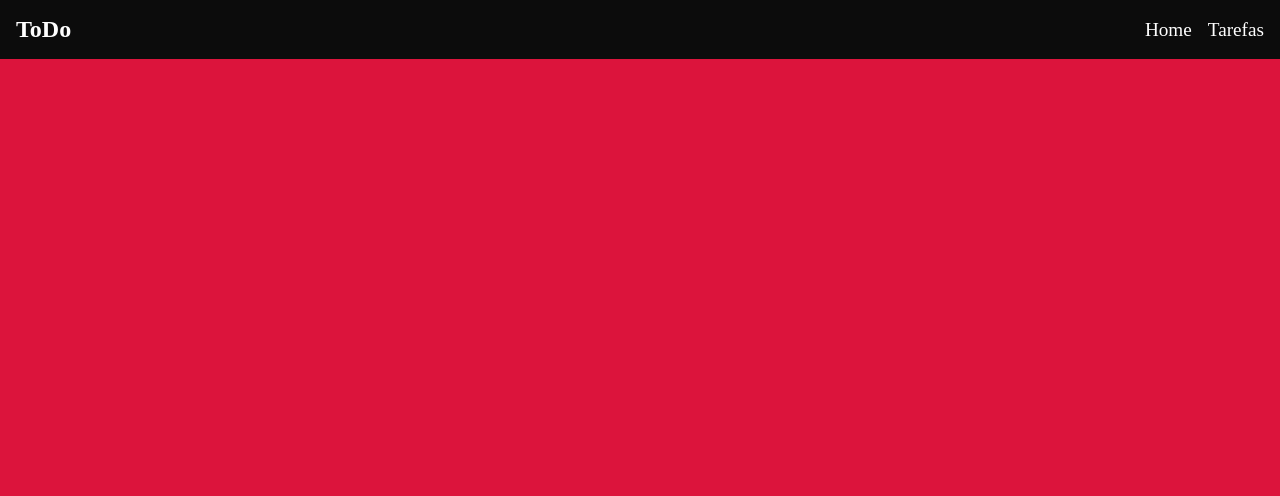
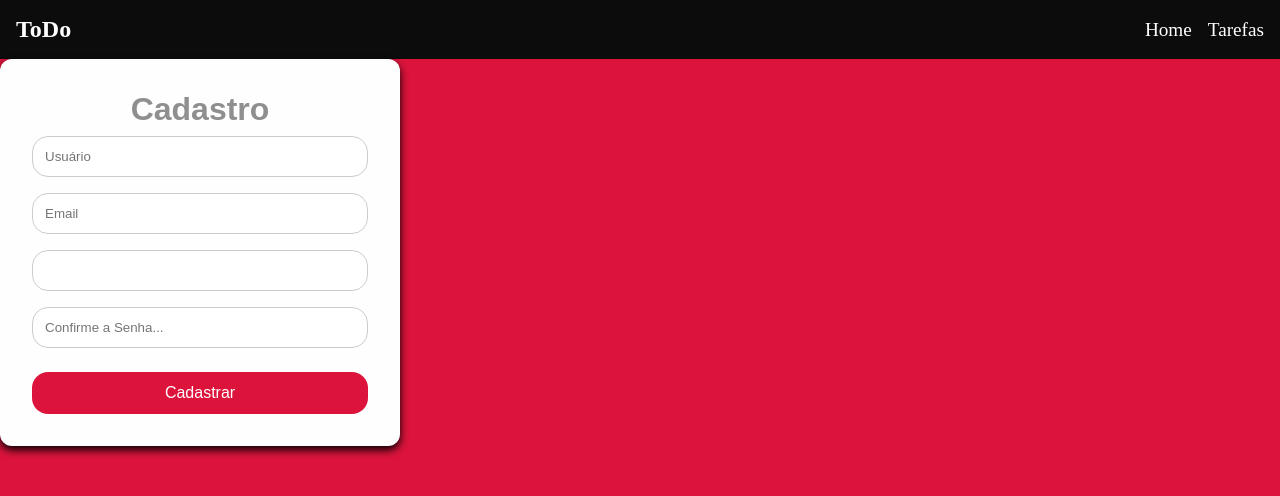
Before and after one commit to MarcusSarmento/ToDoList, a React (Vite) app: page /cadastro in a window 1280 px wide. Shown: the top 496 px of the page. Built offline with nearby package versions, Linux system fonts and the light colour scheme; no server answers.

Commit message:
feat: Criando o banco de dados

```diff
--- /dev/null
+++ b/firebase.js
@@ -0,0 +1,29 @@
+import { initializeApp } from "firebase/app";
+import { getFirestore } from "firebase/firestore";
+import { getStorage } from "firebase/storage";
+
+
+const firebaseConfig = {
+    apiKey: import.meta.env.VITE_FIREBASE_API_KEY,
+    authDomain: import.meta.env.VITE_FIREBASE_AUTH_DOMAIN,
+    projectId: import.meta.env.VITE_FIREBASE_PROJECT_ID,
+    storageBucket: import.meta.env.VITE_FIREBASE_STORAGE_BUCKET,
+    messagingSenderId: import.meta.env.VITE_FIREBASE_MESSAGING_SENDER_ID,
+    appId: import.meta.env.VITE_FIREBASE_APP_ID
+};
+if(
+    !firebaseConfig.apiKey ||
+    !firebaseConfig.authDomain ||
+    !firebaseConfig.projectId ||
+    !firebaseConfig.storageBucket ||
+    !firebaseConfig.messagingSenderId ||
+    !firebaseConfig.appId
+){
+    console.error("Firebase: Uma ou mais variaveis de ambiente nao foram definidas corretamente.");
+}
+if  (process.env.NODE_ENV === "development") {
+    console.log("Firebase Config:", firebaseConfig);
+}
+export const app = initializeApp(firebaseConfig);
+export const db = getFirestore(app);
+export const storage = getStorage(app);
--- a/package.json
+++ b/package.json
@@ -10,6 +10,7 @@
     "preview": "vite preview"
   },
   "dependencies": {
+    "firebase": "^12.4.0",
     "react": "^19.1.1",
     "react-dom": "^19.1.1",
     "react-router-dom": "^7.9.4"
--- a/src/App.jsx
+++ b/src/App.jsx
@@ -1,4 +1,10 @@
 import Navbar from "./components/navbar/NavBar.jsx"
+import { Routes, Route } from "react-router-dom"
+import Home from "./pages/Home/Home.jsx"
+import Tarefas from "./pages/Tarefas/Tarefas.jsx"
+import Login from "./pages/Login/Login.jsx"
+import Cadastro from "./pages/Cadastro/Cadastro.jsx"
+
 
 export default function App() {
   return (
@@ -6,11 +12,17 @@ export default function App() {
           <header>
               <Navbar />
           </header>
-          <main></main>
+          <main>
+            <Routes>
+              <Route path="/" element={<Home />}/>
+              <Route path="/tarefas" element={<Tarefas />}/>
+
+              <Route path="/login" element={<Login/>}/>
+              <Route path="/cadastro" element={<Cadastro/>}/>
+            </Routes>
+          </main>
           <footer></footer>
 
-          {/* <Login/> */}
-          {/* <Cadastro/> */}
     </>
   )
 }
--- a/src/main.jsx
+++ b/src/main.jsx
@@ -1,5 +1,6 @@
 import { StrictMode } from 'react'
 import { createRoot } from 'react-dom/client'
+import { BrowserRouter } from 'react-router-dom'
 import App from './App'
 import './global.css'
 
@@ -8,6 +9,8 @@ import './global.css'
 
 createRoot(document.getElementById('root')).render(
   <StrictMode>
-    <App/>
+    <BrowserRouter>
+      <App />
+    </BrowserRouter>
   </StrictMode>,
 )
--- /dev/null
+++ b/src/pages/Home/Home.jsx
@@ -0,0 +1,3 @@
+export default function Home(){
+    return <h1>Home Page</h1>;
+}
--- /dev/null
+++ b/src/pages/Tarefas/Tarefas.jsx
@@ -0,0 +1,3 @@
+export default function Tarefas() {
+    return <h1>Tarefas Page</h1>;
+}
--- a/src/pages/cadastro/cadastro.jsx
+++ b/src/pages/cadastro/cadastro.jsx
@@ -1,16 +1,57 @@
 import './Cadastro.css'
+import { db } from "../../../firebase.js"; // Ajuste o caminho conforme a estrutura do seu projeto
+import { collection, addDoc } from "firebase/firestore";
+import { useState } from "react";
 
 export default function Cadastro() {
+    const [password, setPassword] = useState("");
+    const [confirmPassword, setConfirmPassword] = useState("");
+
+    function handleSubmit(e) {
+        e.preventDefault();
+        if (password !== confirmPassword) {
+            alert("As senhas nao coincidem!");
+            return;
+        } else {
+            addDoc(collection(db, "user"), {
+                nome: e.target.nome.value,
+                email: e.target.email.value,
+                password: password
+            })
+                .then(() => {
+                    console.log("Usuário cadastrado com sucesso!");
+                })
+                .catch((error) => {
+                    console.error("Erro ao cadastrar usuário: ", error);
+                });
+        }
+    }
+
+
     return (
         <div className="cadastro-container">
-            <form id="cadastro-card" action="">
+            <form id="cadastro-card" onSubmit={handleSubmit}>
                 <h2>Cadastro</h2>
 
-                <input type="text" placeholder='Usuário' />
-                <input type="email" placeholder='Email' />
-                <input type="password" placeholder='Senha...' />
-                <input type="password" placeholder='Confirme a Senha...' />
-                <button type="submit">Cadastrar</button>
+                <input name="nome" type="text" placeholder='Usuário' />
+                <input name="email" type="email" placeholder='Email' />
+                <input
+                    name="password"
+                    type="password"
+                    required
+                    pattern="^(?=.*[a-z])(?=.*[A-Z])(?=.*\d)(?=.*[@$!%*?&])[A-Za-z\d@$!%*?&]{8,}$"
+                    title="Mínimo 8 caracteres, com ao menos: 1 letra maiúscula, 1 letra minúscula, 1 número e 1 caractere especial."
+                    value={password}
+                    onChange={(e) => setPassword(e.target.value)}
+                />
+                <input
+                    name="confirmPassword"
+                    type="password"
+                    required
+                    value={confirmPassword}
+                    onChange={(e) => setConfirmPassword(e.target.value)}
+                    placeholder='Confirme a Senha...' />
+                <button type="submit" onClick={handleSubmit}>Cadastrar</button>
             </form>
         </div>
     )
```
Also changed, not shown: 2 other files (tests, documents, lock files or other folders).
